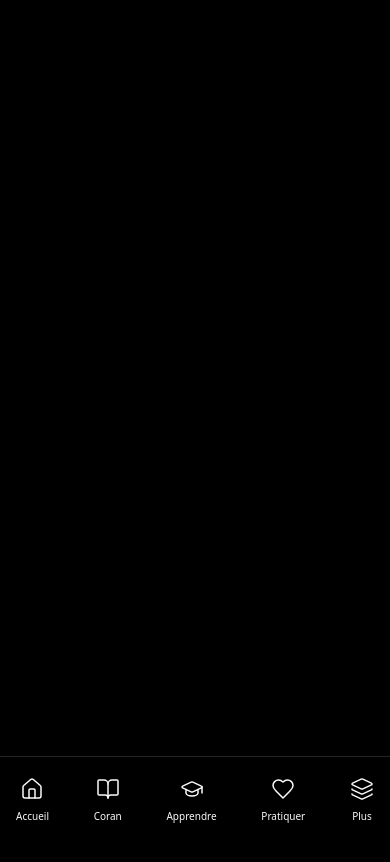
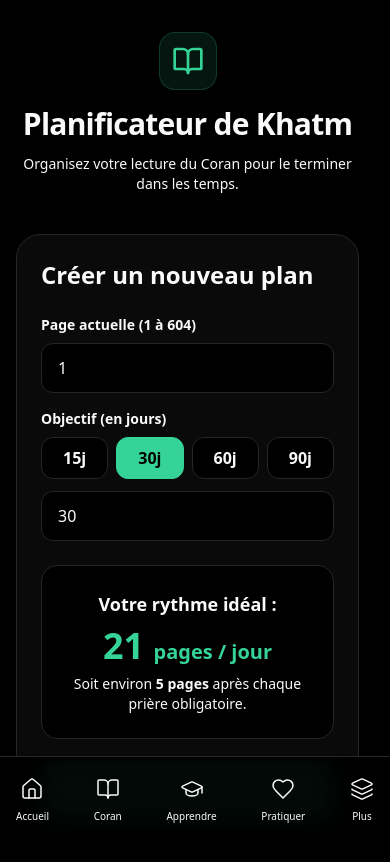
Before and after one commit to Nerd658/islam-app, a React (Vite) app in the folder FRONTEND/islam app/: page /khatm in a window 390 px wide. Shown: the top 862 px of the page. Built offline with nearby package versions, Linux system fonts and the light colour scheme.

Commit message:
feat: add Khatm planner

```diff
--- a/FRONTEND/islam app/src/App.jsx
+++ b/FRONTEND/islam app/src/App.jsx
@@ -26,6 +26,7 @@ const StoryReader = lazy(() => import('./pages/StoryReader'));
 const Knowledge = lazy(() => import('./pages/Knowledge'));
 const Fundamentals = lazy(() => import('./pages/Fundamentals'));
 const IslamicQuiz = lazy(() => import('./pages/IslamicQuiz'));
+const Khatm = lazy(() => import('./pages/Khatm'));
 const Zakat = lazy(() => import('./pages/Zakat'));
 const Moon = lazy(() => import('./pages/Moon'));
 const IslamicNames = lazy(() => import('./pages/IslamicNames'));
@@ -72,6 +73,7 @@ function App() {
             <Route path="/knowledge" element={<Knowledge />} />
             <Route path="/fundamentals" element={<Fundamentals />} />
             <Route path="/islamic-quiz" element={<IslamicQuiz />} />
+            <Route path="/khatm" element={<Khatm />} />
             <Route path="/zakat" element={<Zakat />} />
             <Route path="/moon" element={<Moon />} />
             <Route path="/islamic-names" element={<IslamicNames />} />
--- /dev/null
+++ b/FRONTEND/islam app/src/pages/Khatm.jsx
@@ -0,0 +1,191 @@
+import React, { useState, useEffect } from 'react';
+import { BookOpen, Calendar, Target, CheckCircle2, RotateCcw, ChevronRight } from 'lucide-react';
+import PageHeader from '../components/PageHeader';
+
+export default function Khatm() {
+  const TOTAL_PAGES = 604;
+
+  // States
+  const [currentPage, setCurrentPage] = useState(1);
+  const [targetDays, setTargetDays] = useState(30);
+  const [pagesPerDay, setPagesPerDay] = useState(0);
+  const [savedPlan, setSavedPlan] = useState(false);
+
+  useEffect(() => {
+    // Load from local storage
+    const saved = localStorage.getItem('khatm_plan');
+    if (saved) {
+      const parsed = JSON.parse(saved);
+      setCurrentPage(parsed.currentPage || 1);
+      setTargetDays(parsed.targetDays || 30);
+      setSavedPlan(true);
+    }
+  }, []);
+
+  useEffect(() => {
+    // Calculate pages per day
+    const remainingPages = TOTAL_PAGES - currentPage + 1;
+    if (targetDays > 0) {
+      setPagesPerDay(Math.ceil(remainingPages / targetDays));
+    } else {
+      setPagesPerDay(0);
+    }
+  }, [currentPage, targetDays]);
+
+  const handleSave = () => {
+    localStorage.setItem('khatm_plan', JSON.stringify({ currentPage, targetDays }));
+    setSavedPlan(true);
+  };
+
+  const handleReset = () => {
+    if (window.confirm('Voulez-vous réinitialiser votre plan actuel ?')) {
+      localStorage.removeItem('khatm_plan');
+      setCurrentPage(1);
+      setTargetDays(30);
+      setSavedPlan(false);
+    }
+  };
+
+  const progressPercentage = Math.round((currentPage / TOTAL_PAGES) * 100);
+
+  return (
+    <div className="pt-8 px-4 max-w-3xl mx-auto pb-24">
+      <PageHeader
+        icon={<BookOpen size={32} />}
+        title="Planificateur de Khatm"
+        subtitle="Organisez votre lecture du Coran pour le terminer dans les temps."
+      />
+
+      <div className="mt-8 bg-theme-surface border border-theme-border rounded-3xl p-6 sm:p-8 shadow-xl">
+        {!savedPlan ? (
+          <div className="space-y-6 animate-in fade-in">
+            <h2 className="text-2xl font-bold text-theme-text mb-6">Créer un nouveau plan</h2>
+
+            <div className="space-y-4">
+              <div>
+                <label className="block text-sm font-bold text-theme-text-muted mb-2">Page actuelle (1 à 604)</label>
+                <input
+                  type="number"
+                  min="1"
+                  max="604"
+                  value={currentPage}
+                  onChange={(e) => setCurrentPage(Math.min(604, Math.max(1, Number(e.target.value))))}
+                  className="w-full bg-theme-bg border border-theme-border rounded-xl px-4 py-3 text-theme-text focus:outline-none focus:border-theme-primary transition-colors"
+                />
+              </div>
+
+              <div>
+                <label className="block text-sm font-bold text-theme-text-muted mb-2">Objectif (en jours)</label>
+                <div className="flex gap-2">
+                  {[15, 30, 60, 90].map(days => (
+                    <button
+                      key={days}
+                      onClick={() => setTargetDays(days)}
+                      className={`flex-1 py-2 rounded-lg font-bold transition-all border ${
+                        targetDays === days
+                          ? 'bg-theme-primary text-black border-theme-primary'
+                          : 'bg-theme-bg text-theme-text border-theme-border hover:border-theme-primary/50'
+                      }`}
+                    >
+                      {days}j
+                    </button>
+                  ))}
+                </div>
+                <input
+                  type="number"
+                  min="1"
+                  value={targetDays}
+                  onChange={(e) => setTargetDays(Math.max(1, Number(e.target.value)))}
+                  className="w-full bg-theme-bg border border-theme-border rounded-xl px-4 py-3 mt-3 text-theme-text focus:outline-none focus:border-theme-primary transition-colors"
+                  placeholder="Ou saisissez un nombre libre"
+                />
+              </div>
+            </div>
+
+            <div className="mt-8 p-6 bg-theme-bg border border-theme-border rounded-2xl text-center">
+              <h3 className="text-lg font-bold text-theme-text mb-2">Votre rythme idéal :</h3>
+              <div className="text-4xl font-black text-theme-primary mb-2">
+                {pagesPerDay} <span className="text-xl text-theme-text-muted">pages / jour</span>
+              </div>
+              <p className="text-sm text-theme-text-muted font-medium">
+                Soit environ <strong className="text-theme-text">{Math.ceil(pagesPerDay / 5)} pages</strong> après chaque prière obligatoire.
+              </p>
+            </div>
+
+            <button
+              onClick={handleSave}
+              className="w-full mt-4 flex justify-center items-center gap-2 bg-theme-primary text-black font-bold py-4 rounded-xl hover:scale-[1.01] transition-transform shadow-lg"
+            >
+              <Target size={20} /> Démarrer ce plan
+            </button>
+          </div>
+        ) : (
+          <div className="space-y-8 animate-in zoom-in duration-300">
+            <div className="flex justify-between items-start">
+              <h2 className="text-2xl font-bold text-theme-text">Votre Suivi</h2>
+              <button
+                onClick={handleReset}
+                className="text-theme-text-muted hover:text-red-400 transition-colors p-2"
+                title="Recommencer"
+              >
+                <RotateCcw size={20} />
+              </button>
+            </div>
+
+            <div className="grid grid-cols-2 gap-4">
+              <div className="p-4 bg-theme-bg border border-theme-border rounded-2xl flex flex-col items-center justify-center text-center">
+                <Calendar className="text-theme-primary mb-2" size={24} />
+                <span className="text-2xl font-black text-theme-text">{targetDays}</span>
+                <span className="text-xs font-bold text-theme-text-muted uppercase">Jours restants</span>
+              </div>
+              <div className="p-4 bg-theme-bg border border-theme-border rounded-2xl flex flex-col items-center justify-center text-center">
+                <BookOpen className="text-theme-primary mb-2" size={24} />
+                <span className="text-2xl font-black text-theme-text">{pagesPerDay}</span>
+                <span className="text-xs font-bold text-theme-text-muted uppercase">Pages par jour</span>
+              </div>
+            </div>
+
+            <div>
+              <div className="flex justify-between text-sm font-bold text-theme-text-muted mb-2">
+                <span>Page {currentPage} / 604</span>
+                <span className="text-theme-primary">{progressPercentage}%</span>
+              </div>
+              <div className="w-full h-4 bg-theme-bg border border-theme-border rounded-full overflow-hidden">
+                <div
+                  className="h-full bg-theme-primary transition-all duration-500 rounded-full"
+                  style={{ width: `${progressPercentage}%` }}
+                />
+              </div>
+            </div>
+
+            <div className="p-5 bg-theme-primary/10 border border-theme-primary/20 rounded-2xl">
+              <h3 className="font-bold text-theme-text mb-4">Mettre à jour ma progression</h3>
+              <div className="flex items-center gap-3">
+                <input
+                  type="number"
+                  min="1"
+                  max="604"
+                  value={currentPage}
+                  onChange={(e) => {
+                    const val = Math.min(604, Math.max(1, Number(e.target.value)));
+                    setCurrentPage(val);
+                  }}
+                  className="w-full bg-theme-bg border border-theme-border rounded-xl px-4 py-3 text-theme-text focus:outline-none focus:border-theme-primary"
+                />
+                <button
+                  onClick={handleSave}
+                  className="px-6 py-3 bg-theme-primary text-black font-bold rounded-xl hover:scale-105 transition-transform shrink-0"
+                >
+                  Valider
+                </button>
+              </div>
+              <p className="text-xs text-theme-text-muted mt-3 font-medium">
+                Conseil : Lisez {Math.ceil(pagesPerDay / 5)} pages après chaque prière pour maintenir le rythme.
+              </p>
+            </div>
+          </div>
+        )}
+      </div>
+    </div>
+  );
+}
--- a/FRONTEND/islam app/src/pages/PracticeHub.jsx
+++ b/FRONTEND/islam app/src/pages/PracticeHub.jsx
@@ -1,16 +1,17 @@
 import React from 'react';
 import { Link } from 'react-router-dom';
-import { Heart, Activity, Target, Compass, BookMarked, Music } from 'lucide-react';
+import { Heart, Activity, Target, Compass, BookMarked, Music, BookOpen } from 'lucide-react';
 import PageHeader from '../components/PageHeader';
 
 export default function PracticeHub() {
     const features = [
         { path: '/adhkar', label: 'Adhkar', icon: Heart, desc: 'Invocations quotidiennes et situations', color: 'text-emerald-400', bg: 'bg-emerald-400/10' },
+        { path: '/khatm', label: 'Khatm Coran', icon: BookOpen, desc: 'Planificateur de lecture', color: 'text-yellow-400', bg: 'bg-yellow-400/10' },
         { path: '/tasbih', label: 'Tasbih', icon: Activity, desc: 'Chapelet numérique', color: 'text-blue-400', bg: 'bg-blue-400/10' },
         { path: '/wird', label: 'Wird', icon: BookMarked, desc: 'Votre programme de lecture', color: 'text-purple-400', bg: 'bg-purple-400/10' },
         { path: '/goals', label: 'Objectifs', icon: Target, desc: 'Suivi de vos objectifs journaliers', color: 'text-rose-400', bg: 'bg-rose-400/10' },
         { path: '/qibla', label: 'Qibla', icon: Compass, desc: 'Direction de la prière', color: 'text-amber-400', bg: 'bg-amber-400/10' },
-        { path: '/nasheeds', label: 'Nasheeds', icon: Music, desc: 'Chants islamiques (Vocal Only disponible)', color: 'text-indigo-400', bg: 'bg-indigo-400/10' }
+        { path: '/nasheeds', label: 'Nasheeds', icon: Music, desc: 'Chants islamiques (Vocal Only)', color: 'text-indigo-400', bg: 'bg-indigo-400/10' }
     ];
 
     return (
```
